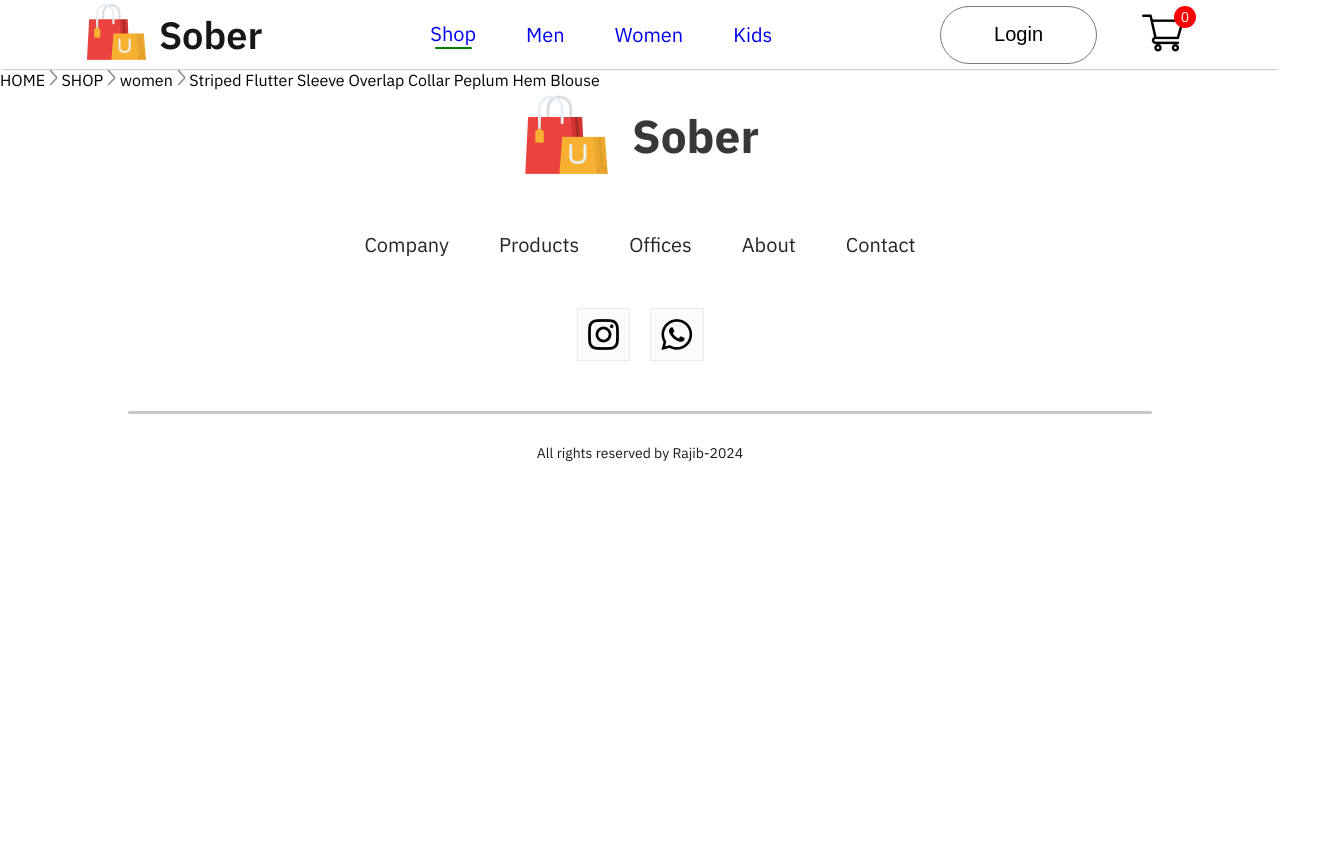
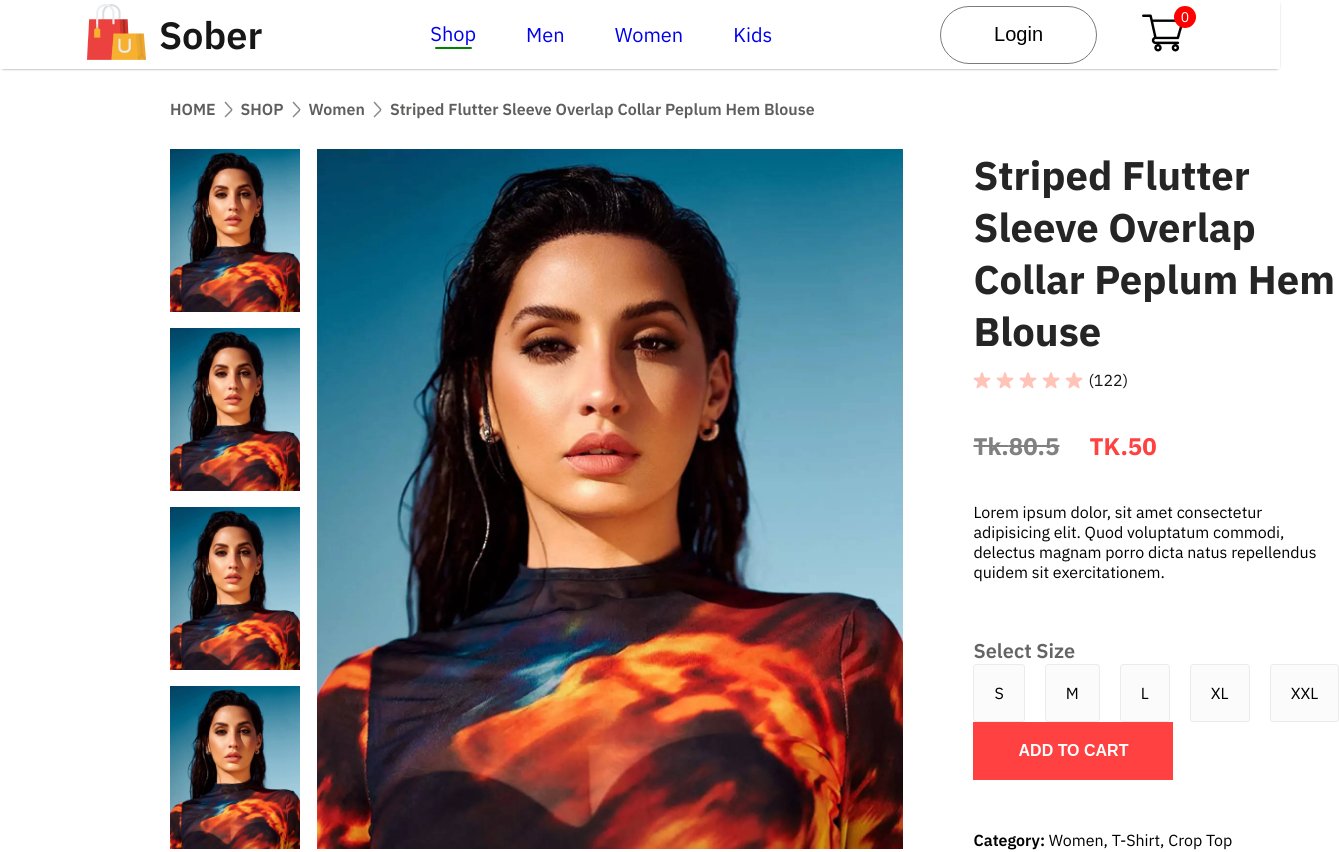
Before and after one commit to saidul-islam-rajib/E-Commerce, a React (Create React App) app in the folder frontend/: page /product/1 in a window 1280 px wide. Shown: the top 852 px of the page, 1339 px wide, since content can reach past the window. Before the commit the page ends 800 px from the top, so only its background shows below. Built offline with nearby package versions, Linux system fonts and the light colour scheme.

Commit message:
udpated component

```diff
--- a/frontend/src/Components/Breadcrums/Breadcrum.css
+++ b/frontend/src/Components/Breadcrums/Breadcrum.css
@@ -0,0 +1,10 @@
+.breadcrum{
+    display: flex;
+    align-items: center;
+    gap: 8px;
+    color: #5e5e5d;
+    font-size: 16px;
+    font-weight: 600;
+    margin: 30px 170px;
+    text-transform: capitalize;
+}
--- /dev/null
+++ b/frontend/src/Components/ProductDisplay/ProductDisplay.css
@@ -0,0 +1,88 @@
+.productDisplay{
+    display: flex;
+    margin: 0px 170px;
+}
+.productDisplay-left{
+    display: flex;
+    gap: 17px;
+}
+.productDisplay-img-list{
+    display: flex;
+    flex-direction: column;
+    gap: 16px;
+}
+.productDisplay-img-list img{
+    height: 163px;
+}
+.productDisplay-main-img{
+    width: 586px;
+    height: 700px;
+}
+.productDisplay-right{
+    margin: 0px 70px;
+    display: flex;
+    flex-direction: column;
+}
+.productDisplay-right h1{
+    color: #252525;
+    font-size: 40px;
+    font-weight: 700;
+}
+.productDisplay-right-stars{
+    display: flex;
+    align-items: center;
+    margin-top: 13px;
+    gap: 5px;
+    color: #161414;
+    font-size: 16px;
+}
+.productDisplay-right-prices{
+    display: flex;
+    margin: 40px 0px;
+    gap: 30px;
+    font-size: 24px;
+    font-weight: 700;
+}
+.productDisplay-right-price-old{
+    color: #818181;
+    text-decoration: line-through;
+}
+.productDisplay-right-price-new{
+    color: #ff4141;
+}
+.productDisplay-right-size h1{
+    margin-top: 55px;
+    color: #656566;
+    font-size: 20px;
+    font-weight: 600;
+}
+.productDisplay-right-sizes{
+    display: flex;
+    margin-top: 30px 0px;
+    gap: 20px;
+}
+.productDisplay-right-sizes div{
+    padding: 18px 20px;
+    background: #fbfbfb;
+    border: 1px solid #ebebeb;
+    border-radius: 3px;
+    cursor: pointer;
+}
+.productDisplay-right button{
+    padding: 20px 40px;
+    width: 200px;
+    font-size: 16px;
+    font-weight: 600;
+    color: white;
+    background: #FF4141;
+    margin-bottom: 40px;
+    border: none;
+    outline: none;
+    cursor: pointer;
+}
+.productDisplay-right-category{
+    margin-top: 10px;
+}
+.productDisplay-right-category span{
+    font-weight: 600;
+}
--- /dev/null
+++ b/frontend/src/Components/ProductDisplay/ProductDisplay.jsx
@@ -0,0 +1,54 @@
+import React from 'react'
+import './ProductDisplay.css'
+import star_icon from '../Assets/star_dull_icon.png'
+import star_dull_icon from '../Assets/star_dull_icon.png'
+
+export const ProductDisplay = (props) => {
+    const {product} = props;
+  return (
+    <div className='productDisplay'>
+        <div className="productDisplay-left">
+            <div className="productDisplay-img-list">
+                <img src={product.image} alt="" />
+                <img src={product.image} alt="" />
+                <img src={product.image} alt="" />
+                <img src={product.image} alt="" />
+            </div>
+            <div className="productDisplay-img">
+                <img className='productDisplay-main-img' src={product.image} alt="" />
+            </div>
+        </div>
+        <div className="productDisplay-right">
+            <h1>{product.name}</h1>
+            <div className="productDisplay-right-stars">
+                <img src={star_icon} alt="" />
+                <img src={star_icon} alt="" />
+                <img src={star_icon} alt="" />
+                <img src={star_icon} alt="" />
+                <img src={star_dull_icon} alt="" />
+                <p>(122)</p>
+            </div>
+            <div className="productDisplay-right-prices">
+                <div className="productDisplay-right-price-old">Tk.{product.old_price}</div>
+                <div className="productDisplay-right-price-new">TK.{product.new_price}</div>
+            </div>
+            <div className="productDisplay-right-description">
+                Lorem ipsum dolor, sit amet consectetur adipisicing elit. Quod voluptatum commodi, delectus magnam porro dicta natus repellendus quidem sit exercitationem.
+            </div>
+            <div className="productDisplay-right-size">
+                <h1>Select Size</h1>
+                <div className="productDisplay-right-sizes">
+                    <div>S</div>
+                    <div>M</div>
+                    <div>L</div>
+                    <div>XL</div>
+                    <div>XXL</div>
+                </div>
+            </div>
+            <button>ADD TO CART</button>
+            <p className="productDisplay-right-category"><span>Category: </span>Women, T-Shirt, Crop Top</p>
+            <p className="productDisplay-right-category"><span>Tags: </span>Modern, Latest</p>
+        </div>
+    </div>
+  )
+}
--- a/frontend/src/Pages/Product.jsx
+++ b/frontend/src/Pages/Product.jsx
@@ -2,6 +2,7 @@
 import { HomeContext } from '../Context/HomeContext'
 import { useParams } from 'react-router-dom'
 import { Breadcrum } from '../Components/Breadcrums/Breadcrum'
+import { ProductDisplay } from '../Components/ProductDisplay/ProductDisplay'
 
 export const Product = () => {
   const {all_product} = useContext(HomeContext)
@@ -11,6 +12,7 @@
   return (
     <div>
       <Breadcrum product={product} />
+      <ProductDisplay product={product} />
     </div>
   )
 }
```
